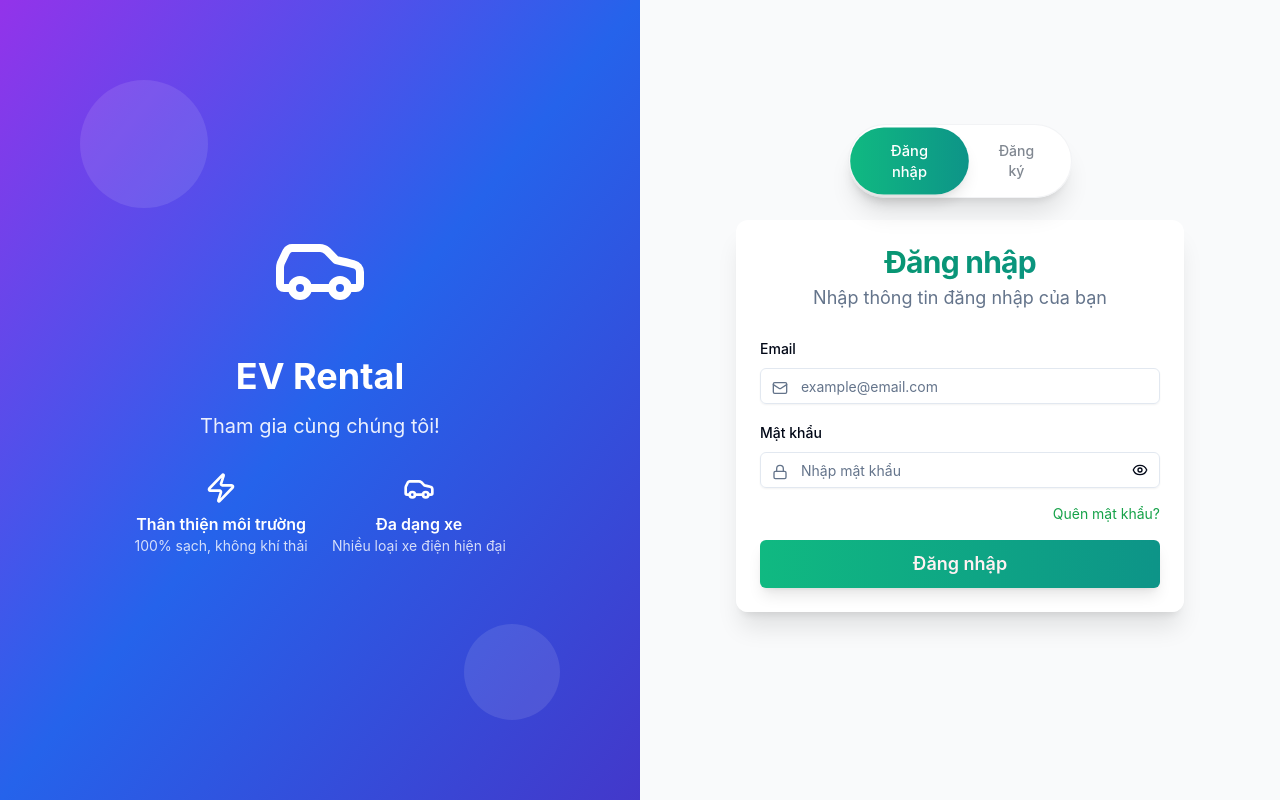
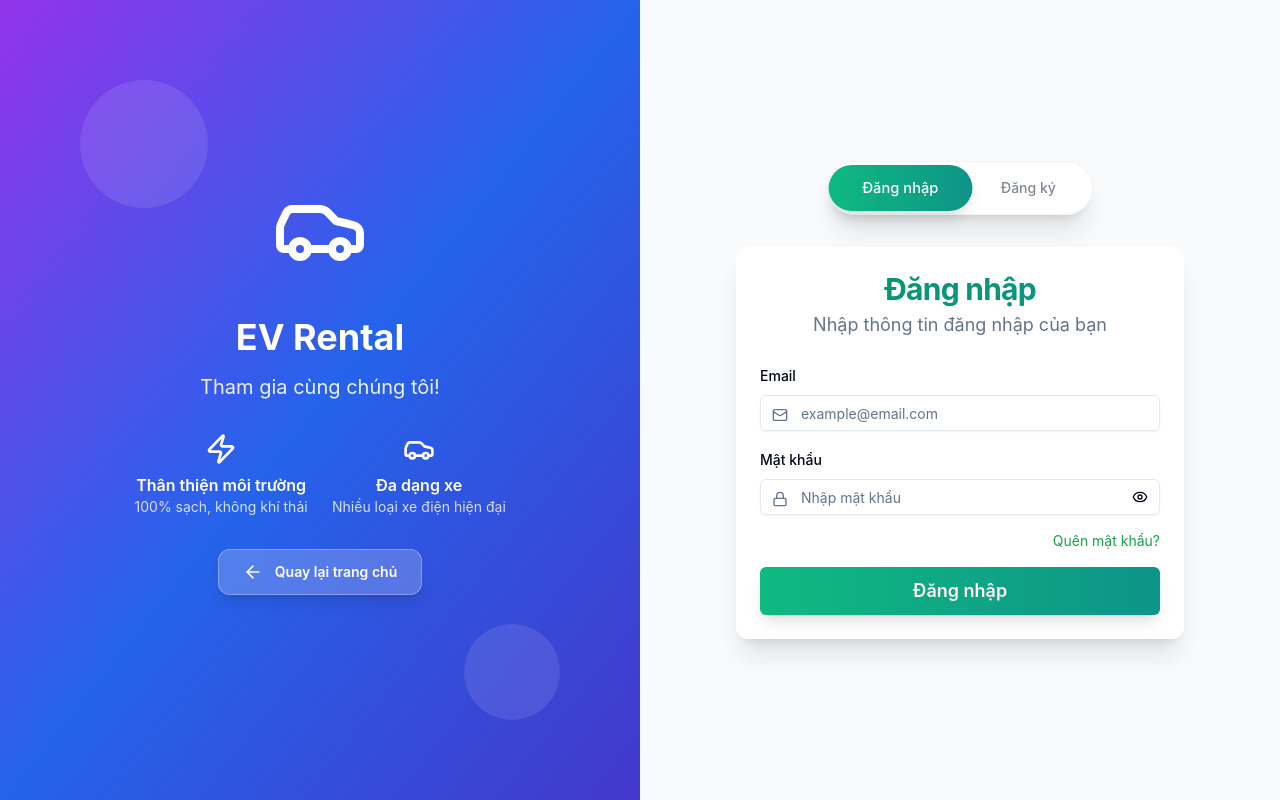
Before and after one commit to duchuy188/WDP301-EV-RENTAL-WEB, a React (Vite) app: page /auth in a window 1280 px wide. Built offline with nearby package versions, Linux system fonts and the light colour scheme.

Commit message:
Update AuthPage.tsx

```diff
--- a/src/pages/AuthPage.tsx
+++ b/src/pages/AuthPage.tsx
@@ -6,7 +6,7 @@ import { Label } from "@/components/ui/label";
 import { Card, CardContent, CardDescription, CardHeader, CardTitle } from "@/components/ui/card";
 import { Alert, AlertDescription } from "@/components/ui/alert";
 import { Checkbox } from "@/components/ui/checkbox";
-import { Eye, EyeOff, Mail, Lock, User, Phone, Car, Zap } from 'lucide-react';
+import { Eye, EyeOff, Mail, Lock, User, Phone, Car, Zap, ArrowLeft } from 'lucide-react';
 import { useAuth } from '@/contexts/AuthContext';
 
 // Add fade-in CSS classes
@@ -171,6 +171,19 @@ const AuthPage = () => {
                 <p className="text-sm opacity-80">Nhiều loại xe điện hiện đại</p>
               </div>
             </div>
+
+            {/* Back to Home button */}
+            <div className="flex justify-center mt-8">
+              <button
+                onClick={() => navigate('/')}
+                className="group flex items-center space-x-3 px-6 py-3 bg-white/20 backdrop-blur-sm text-white hover:bg-white/30 rounded-xl border border-white/30 shadow-lg hover:shadow-xl transition-all duration-300 ease-in-out transform hover:scale-105 hover:-translate-y-1"
+              >
+                <ArrowLeft className="w-5 h-5 transition-transform duration-300 group-hover:-translate-x-1" />
+                <span className="text-sm font-semibold">Quay lại trang chủ</span>
+              </button>
+            </div>
+
+
           </div>
 
           {/* Decorative elements */}
@@ -183,7 +196,7 @@ const AuthPage = () => {
       <div className="w-full lg:w-1/2 flex items-center justify-center p-8 relative">
         <div className="w-full max-w-md relative">
           {/* Toggle buttons - Positioned beautifully with fade effect */}
-          <div className="absolute -top-16 left-1/2 transform -translate-x-1/2 z-20">
+          <div className="flex justify-center mb-8 z-20">
             <div className="flex bg-white/90 dark:bg-gray-800/90 backdrop-blur-lg rounded-full p-1 shadow-xl border border-gray-200/50 dark:border-gray-700/50">
               <button
                 onClick={() => {
@@ -219,7 +232,7 @@ const AuthPage = () => {
           </div>
 
           {/* Form Container with Fade Animation */}
-          <div className="relative w-full mt-8">
+          <div className="relative w-full">
             {/* Login Form */}
             <div
               className={`transition-all duration-1000 ease-in-out ${
```
